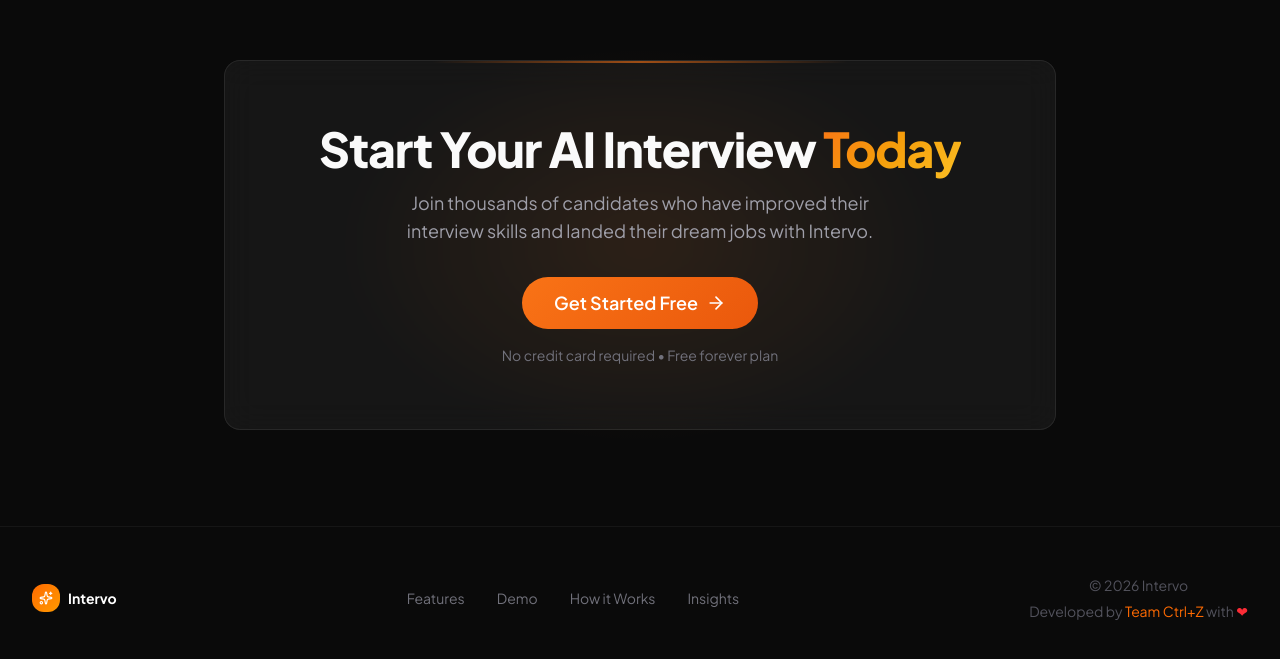
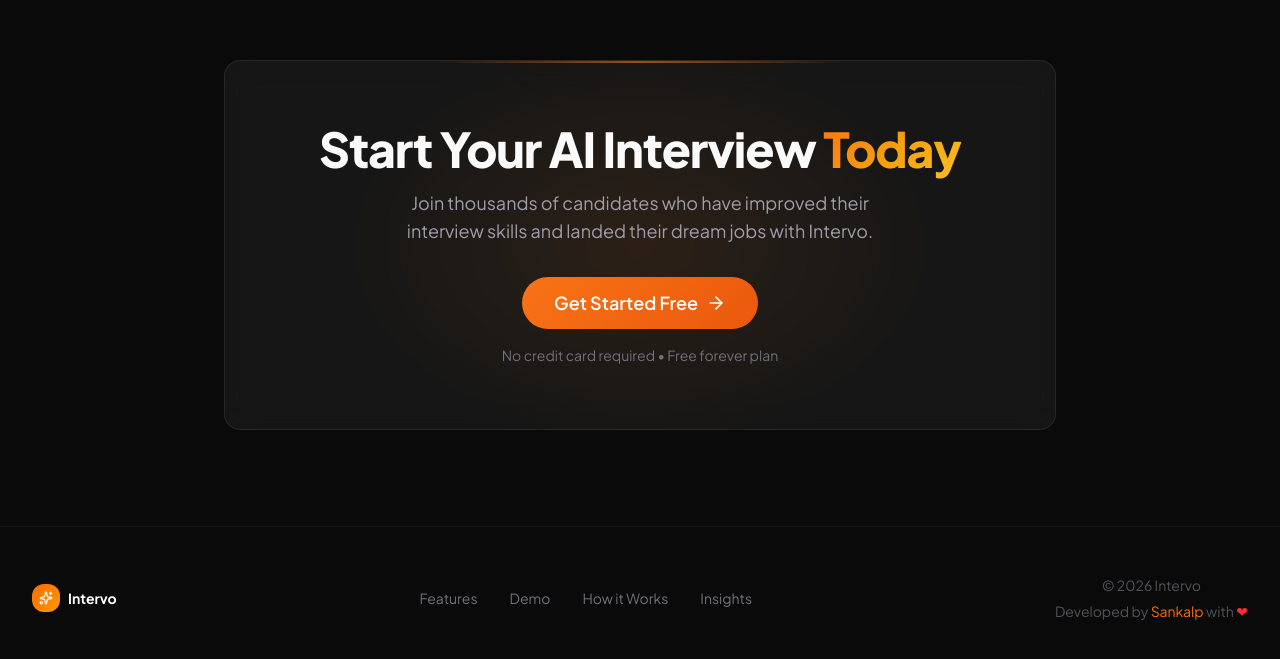
Before and after one commit to Arikalp/Agentic_Interviewer, a Next.js app: page / in a window 1280 px wide. Shown: the part 3829-4488 px from the top of the page. Built offline with nearby package versions, Linux system fonts and the light colour scheme; no server answers.

Commit message:
changed the name in footer component

```diff
--- a/components/landing/Footer.tsx
+++ b/components/landing/Footer.tsx
@@ -88,7 +88,7 @@ export default function Footer() {
                 rel="noopener noreferrer"
                 className="text-orange-500 transition-colors hover:text-orange-400"
               >
-                Team Ctrl+Z
+                Sankalp
               </a>{" "}
               with <span className="text-red-500">❤</span>
             </p>
--- /dev/null
+++ b/next.config.js
@@ -0,0 +1,4 @@
+/** @type {import('next').NextConfig} */
+const nextConfig = {};
+
+module.exports = nextConfig;
--- a/next.config.ts
+++ /dev/null
@@ -1,5 +0,0 @@
-import type { NextConfig } from "next";
-
-const nextConfig: NextConfig = {};
-
-export default nextConfig;
```
Also changed, not shown: 1 other file (tests, documents, lock files or other folders).
